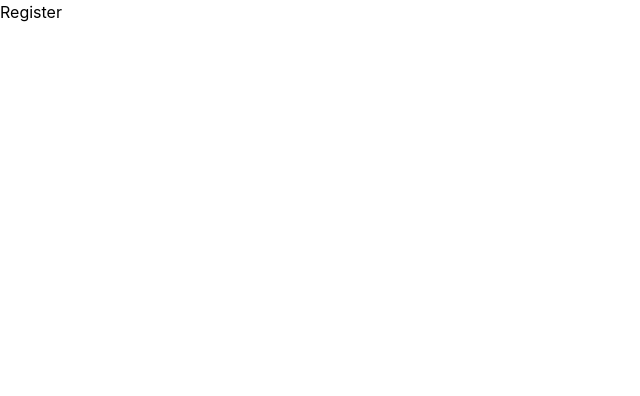
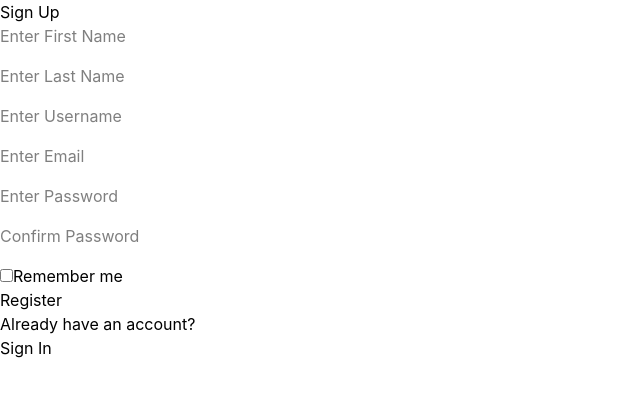
Before and after one commit to Walker-Gideon/my-todos, a React (Vite) app in the folder frontend/: page / in a window 1280 px wide. Shown: the top 396 px of the page, without its empty margins (0-640 px from the left). Built offline with nearby package versions, Linux system fonts and the light colour scheme.

Commit message:
Set the layout for the Register component

```diff
--- a/frontend/src/components/pages/auth/register/Register.tsx
+++ b/frontend/src/components/pages/auth/register/Register.tsx
@@ -2,9 +2,36 @@ import Container from "../../../layout/Container";
 
 export default function Register() {
     return (
-        <Container container="div" className="">
-            <Container variant="header" className="">
-                <p>Register</p>
+        <Container container="div" className={""}>
+            <Container variant="header" className={""}>
+                <h1>Sign Up</h1>
+            </Container>
+
+            <Container variant="main" className={""}>
+                <form action={""} className="flex flex-col gap-4">
+                {/* Inpute : icon and placeholder (6 in total) */}
+                    <div className="flex flex-col gap-4">
+                        <input type="text" placeholder="Enter First Name" className="w-full" />
+                        <input type="text" placeholder="Enter Last Name" className="w-full" />
+                        <input type="text" placeholder="Enter Username" className="w-full" />
+                        <input type="email" placeholder="Enter Email" className="w-full" />
+                        <input type="password" placeholder="Enter Password" className="w-full" />
+                        <input type="password" placeholder="Confirm Password" className="w-full" />
+                    </div>
+                    <div>
+                        <div>
+                            <input type="checkbox" />
+                            <label htmlFor="">Remember me</label>
+                        </div>
+                        <button type="submit">Register</button>
+                        <div>
+                            <p>Already have an account?</p>
+                            <button>
+                                Sign In
+                            </button>
+                        </div>
+                    </div>
+                </form>
             </Container>
         </Container>
     )
```
